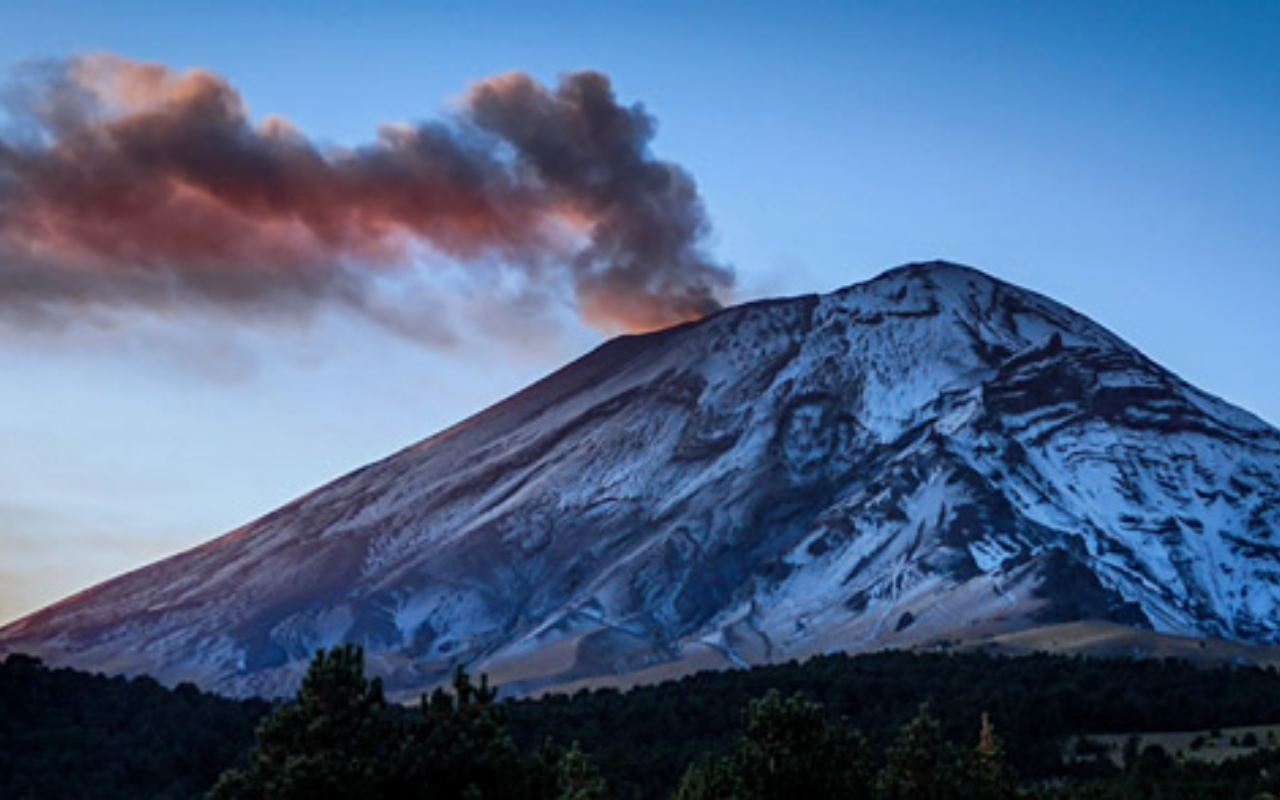
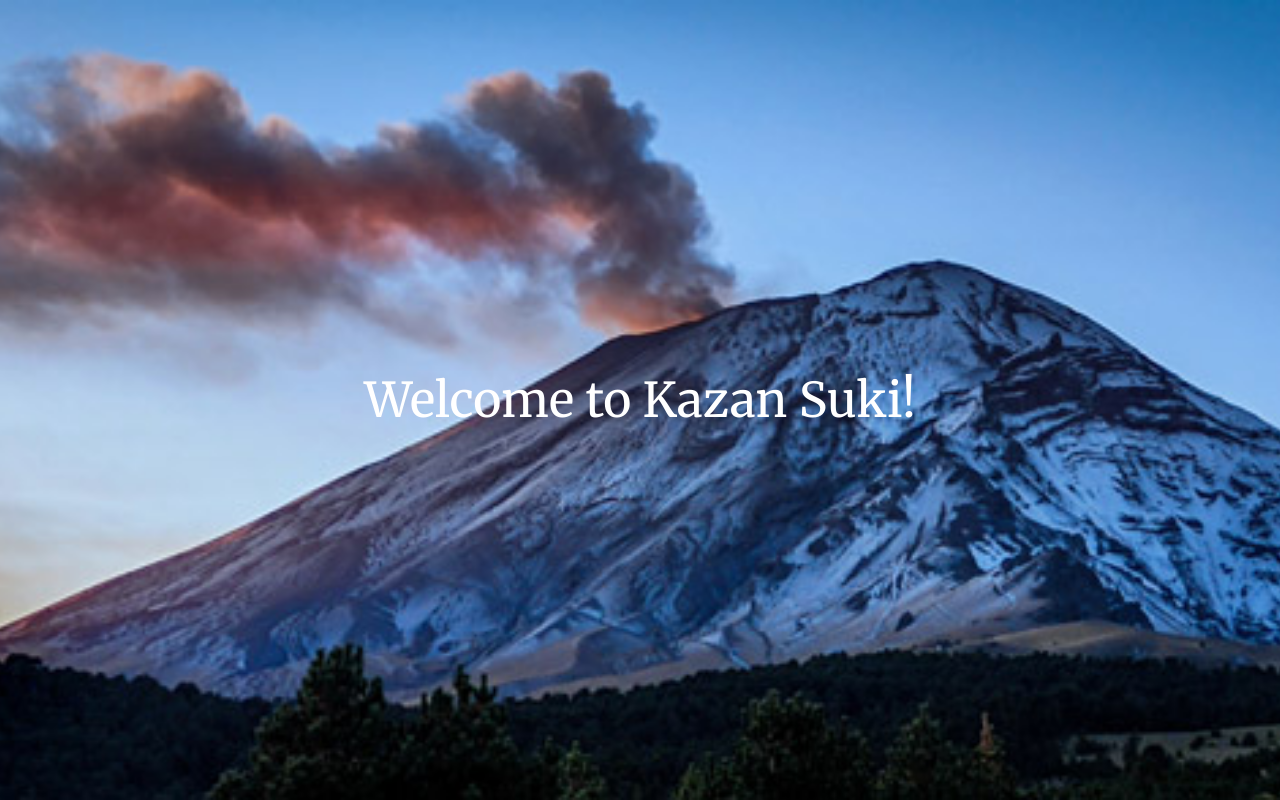
Before and after one commit to kazan-love/kazan_suki, a plain HTML site: page index.html in a window 1280 px wide. Drawn offline with nearby package versions, Linux system fonts and the light colour scheme.

Commit message:
Fixed persistent text display and social icon issues

```diff
--- a/index.html
+++ b/index.html
@@ -9,8 +9,8 @@
 </head>
 <body>
     <div class="hero">
+        <div class="hero-text">Welcome to Kazan Suki!</div>
         <img src="volcano1.jpg" alt="Volcano" class="hero-image">
-        <div class="hero-text">Welcome to Kazan Suki!</div>
     </div>
     <section class="content">
         <div class="overlay">
--- a/style.css
+++ b/style.css
@@ -15,7 +15,6 @@ body, html {
     position: relative;
     width: 100%;
     height: 100vh;
-    background-image: url('volcano1.jpg');
     background-size: cover;
     background-position: center;
     display: flex;
@@ -30,13 +29,15 @@ body, html {
     position: absolute;
     top: 0;
     left: 0;
+    z-index: 1; /* 画像をテキストの後ろに配置 */
 }
 
 .hero-text {
     color: #fff;
     font-size: 3rem; /* テキストを大きく */
     font-family: 'Merriweather', serif;
-    opacity: 1; /* 初めから表示 */
+    z-index: 2; /* テキストを画像の前に配置 */
+    position: relative;
 }
 
 .content {
```
